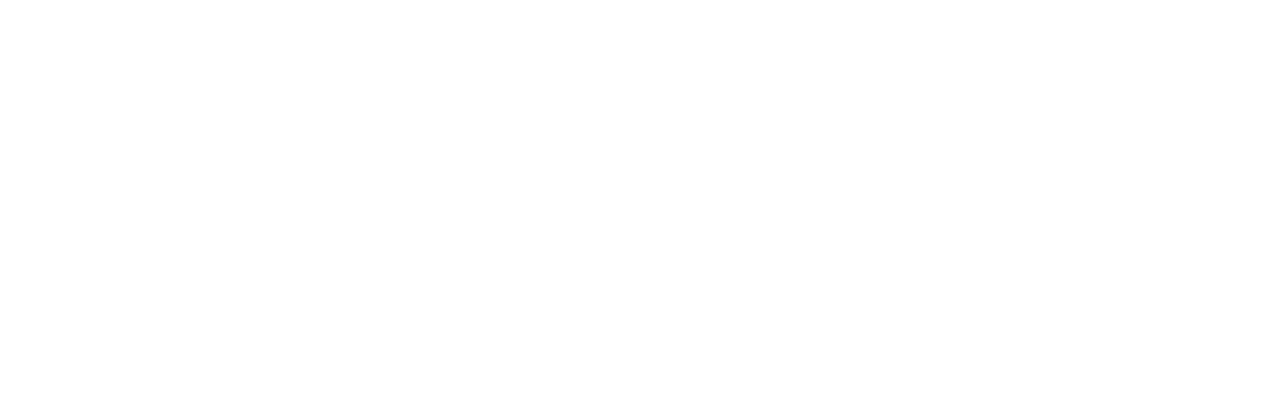
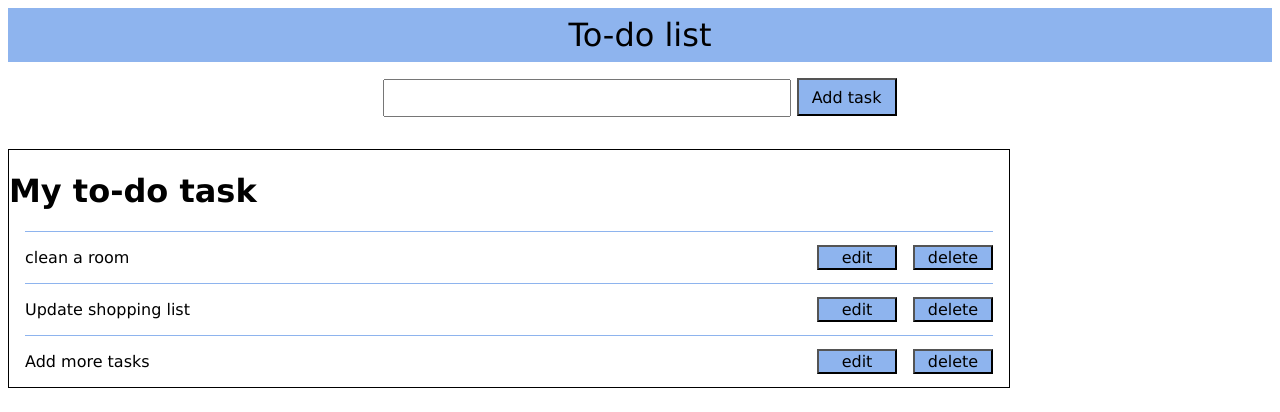
Before and after one commit to Kmokwena/todo-list-vanilla-js, a plain HTML site: page index.html in a window 1280 px wide. Drawn offline with Linux system fonts and the light colour scheme.

Commit message:
Structured todo Add task input and button working

```diff
--- a/css/style.css
+++ b/css/style.css
@@ -0,0 +1,56 @@
+*{
+	font-family: 'Lucida Sans', 'Lucida Sans Regular', 'Lucida Grande', 'Lucida Sans Unicode', Geneva, Verdana, sans-serif;
+}
+header {
+	text-align: center;
+	font-size: 2rem;
+	background-color: rgb(142, 180, 238);
+	margin-bottom: 1rem;
+	padding: 0.5rem;
+}
+
+#form {
+text-align: center;
+}
+
+#input-text {
+	height: 2rem;
+	width: 400px;
+}
+
+#add-btn {
+	height: 2.4rem;
+	width: 100px;
+	background-color: rgb(142, 180, 238);
+	font-weight:400;
+	font-size: 1rem;
+	cursor: pointer;
+}
+
+#add-btn:hover, .task > button:hover {
+	background-color: wheat;
+}
+
+.task {
+	display: grid;
+	grid-template-columns: auto 80px 80px;
+	align-items: center;
+	gap: 1rem;
+	margin-left: 1rem;
+	margin-right: 1rem;
+	border-top: 1px solid  rgb(142, 180, 238);;
+}
+.task > button {
+	background-color:  rgb(142, 180, 238);;
+	font-size: 1rem;
+	cursor: pointer;
+}
+.task>p{
+	/* font-size:  1.2rem; */
+}
+
+.task-list {
+	margin-top: 2rem;
+	max-width: 1000px;
+	border: 1px solid ;
+}
--- a/index.html
+++ b/index.html
@@ -5,10 +5,33 @@
     <meta http-equiv="X-UA-Compatible" content="IE=edge" />
     <meta name="viewport" content="width=device-width, initial-scale=1.0" />
     <link rel="stylesheet" href="css/style.css" />
-	<script src="js/app.js"> </script>
+    <script src="js/app.js" defer></script>
     <title>To-do list</title>
   </head>
   <body>
+    <header>To-do list</header>
+    <div id="form">
+      <input type="text" id="input-text" name="input" />
+      <button id="add-btn">Add task</button>
+    </div>
 
+    <div class="task-list">
+      <h1>My to-do task</h1>
+      <div class="task">
+        <p>clean a room</p>
+        <button>edit</button>
+        <button>delete</button>
+      </div>
+      <div class="task">
+        <p>Update shopping list</p>
+        <button>edit</button>
+        <button>delete</button>
+      </div>
+      <div class="task">
+        <p>Add more tasks</p>
+        <button>edit</button>
+        <button>delete</button>
+      </div>
+    </div>
   </body>
 </html>
--- a/js/app.js
+++ b/js/app.js
@@ -0,0 +1,26 @@
+const tasks = ["clean a room", "do homework", "pray"];
+const taskList = document.getElementsByClassName("task-list")[0];
+const inputText = document.getElementById("input-text");
+const addBtn = document.getElementById("add-btn");
+
+addBtn.addEventListener("click", function () {
+  let text = inputText.value;
+
+  inputText.value = "";
+  const task = document.createElement("div");
+  task.className = "task";
+
+  const taskText = document.createElement("p");
+  taskText.innerText = text;
+  task.appendChild(taskText);
+
+  const editBtn = document.createElement("button");
+  editBtn.innerText = "edit";
+  task.appendChild(editBtn);
+
+  const deleteBtn = document.createElement("button");
+  deleteBtn.innerText = "delete";
+  task.appendChild(deleteBtn);
+
+  taskList.appendChild(task);
+});
```
